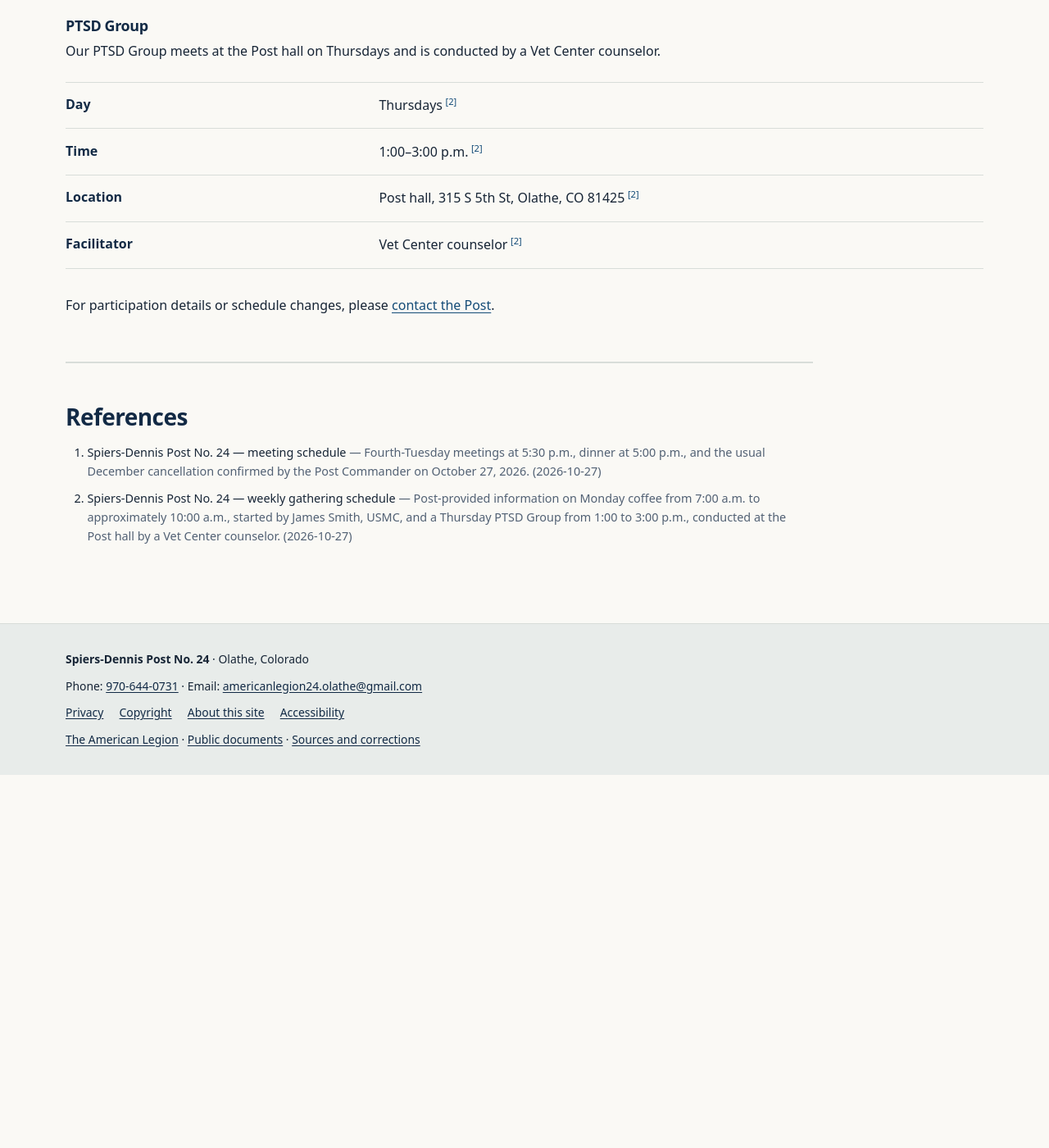
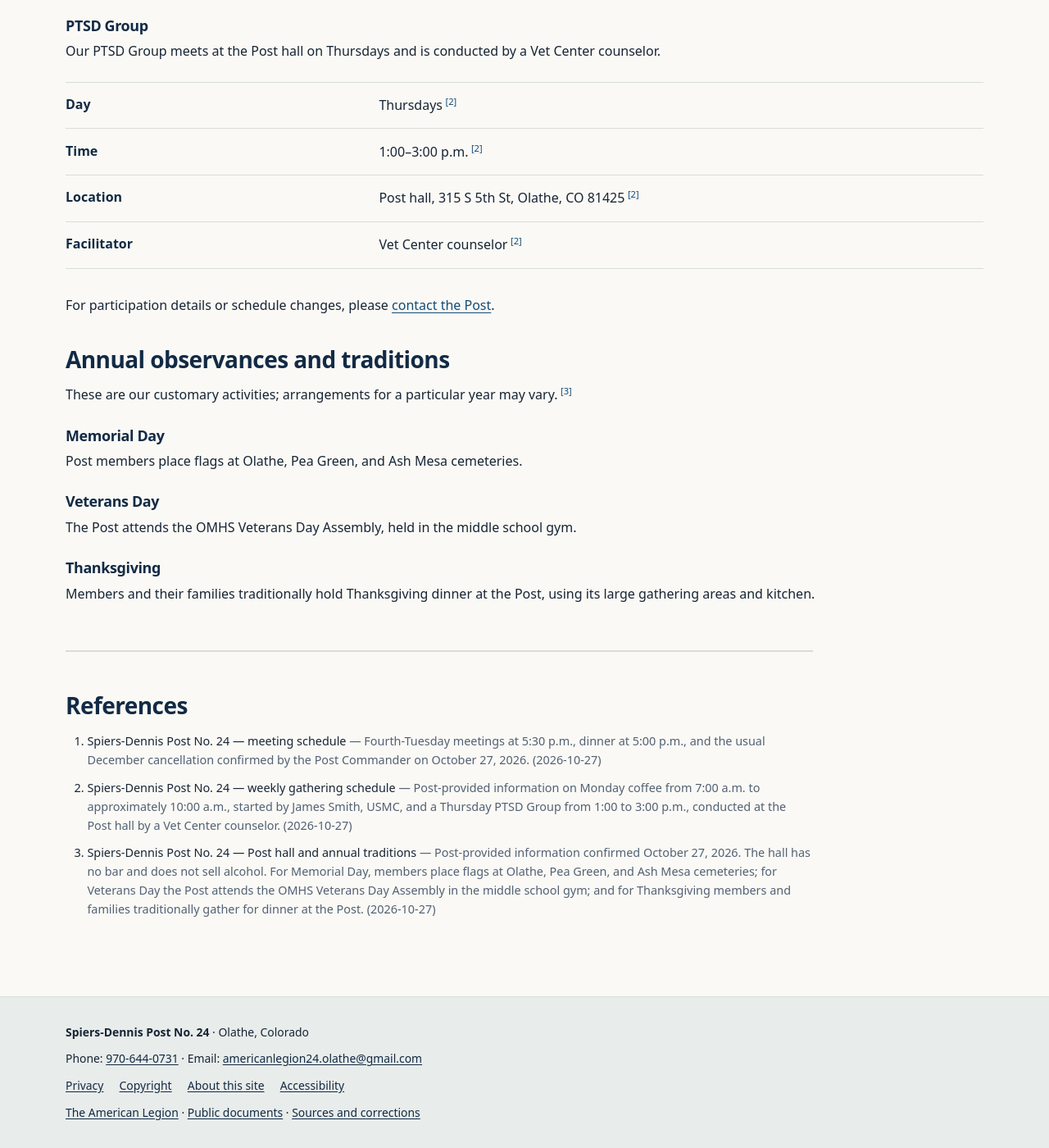
Before and after one commit to SPIERS-DENNIS-POST/spiers-dennis-post.github.io, a Jekyll site: the page built from meetings/index.md, in a window 1280 px wide and 1400 px high, scrolled down 1534 px. Shown: the whole window at 82% size. Built offline with Jekyll 4.4.1, drawn with Linux system fonts in a browser that asks for light colours; before the commit the page ends 2479 px from its top, so only the background shows below that.

Commit message:
Document alcohol-free Post hall and annual holiday traditions

```diff
--- a/_data/sources.yml
+++ b/_data/sources.yml
@@ -18,6 +18,10 @@
 - id: post-meetings-2026-10-27
   title: Spiers-Dennis Post No. 24 — meeting schedule
   details: Fourth-Tuesday meetings at 5:30 p.m., dinner at 5:00 p.m., and the usual December cancellation confirmed by the Post Commander on October 27, 2026.
+  published_on: 2026-10-27
+- id: post-facilities-traditions-2026-10-27
+  title: Spiers-Dennis Post No. 24 — Post hall and annual traditions
+  details: Post-provided information confirmed October 27, 2026. The hall has no bar and does not sell alcohol. For Memorial Day, members place flags at Olathe, Pea Green, and Ash Mesa cemeteries; for Veterans Day the Post attends the OMHS Veterans Day Assembly in the middle school gym; and for Thanksgiving members and families traditionally gather for dinner at the Post.
   published_on: 2026-10-27
 - id: post-weekly-gatherings-2026-10-27
   title: Spiers-Dennis Post No. 24 — weekly gathering schedule
--- a/building/index.md
+++ b/building/index.md
@@ -2,7 +2,7 @@
 title: Post hall
 description: Address and visitor information for the Spiers-Dennis American Legion Post 24 hall in Olathe, Colorado.
 permalink: /building/
-source_ids: [post-legacy-contact]
+source_ids: [post-legacy-contact, post-facilities-traditions-2026-10-27]
 documents: []
 ---
 # Post hall
@@ -10,5 +10,6 @@
 <div class="fact-row"><dt>Address</dt><dd>{{ site.data.post.address.street | escape }}, {{ site.data.post.address.city | escape }}, {{ site.data.post.address.region | escape }} {{ site.data.post.address.postal_code | escape }}<sup class="reference"><a href="#reference-post-legacy-contact" aria-label="Reference 1">[1]</a></sup></dd></div>
 <div class="fact-row"><dt>Phone</dt><dd><a href="tel:+1{{ site.data.post.contact.phone | remove: '-' }}">{{ site.data.post.contact.phone | escape }}</a></dd></div>
 <div class="fact-row"><dt>Email</dt><dd><a href="mailto:{{ site.data.post.contact.email | escape }}">{{ site.data.post.contact.email | escape }}</a></dd></div>
+<div class="fact-row"><dt>Bar and alcohol sales</dt><dd>The Post does not have a bar or sell alcoholic beverages.<sup class="reference"><a href="#reference-post-facilities-traditions-2026-10-27" aria-label="Reference 2">[2]</a></sup></dd></div>
 </dl>
 <p>For current visiting hours, meetings, or activities at the hall, please call or email the Post.</p>
--- a/meetings/index.md
+++ b/meetings/index.md
@@ -2,7 +2,7 @@
 title: Meetings
 description: Spiers-Dennis Post 24 meetings and weekly gatherings in Olathe, including Monday coffee, Thursday PTSD Group, and fourth-Tuesday Post meetings.
 permalink: /meetings/
-source_ids: [post-meetings-2026-10-27, post-weekly-gatherings-2026-10-27]
+source_ids: [post-meetings-2026-10-27, post-weekly-gatherings-2026-10-27, post-facilities-traditions-2026-10-27]
 ---
 # Post meetings
 Our regular meeting schedule and location are listed below.
@@ -25,3 +25,11 @@
 Our PTSD Group meets at the Post hall on Thursdays and is conducted by a Vet Center counselor.
 {% include facts.html section="ptsd_group" %}
 <p>For participation details or schedule changes, please <a href="{{ '/contact/' | relative_url }}">contact the Post</a>.</p>
+## Annual observances and traditions
+These are our customary activities; arrangements for a particular year may vary.<sup class="reference"><a href="#reference-post-facilities-traditions-2026-10-27" aria-label="Reference 3">[3]</a></sup>
+### Memorial Day
+Post members place flags at Olathe, Pea Green, and Ash Mesa cemeteries.
+### Veterans Day
+The Post attends the OMHS Veterans Day Assembly, held in the middle school gym.
+### Thanksgiving
+Members and their families traditionally hold Thanksgiving dinner at the Post, using its large gathering areas and kitchen.
```
